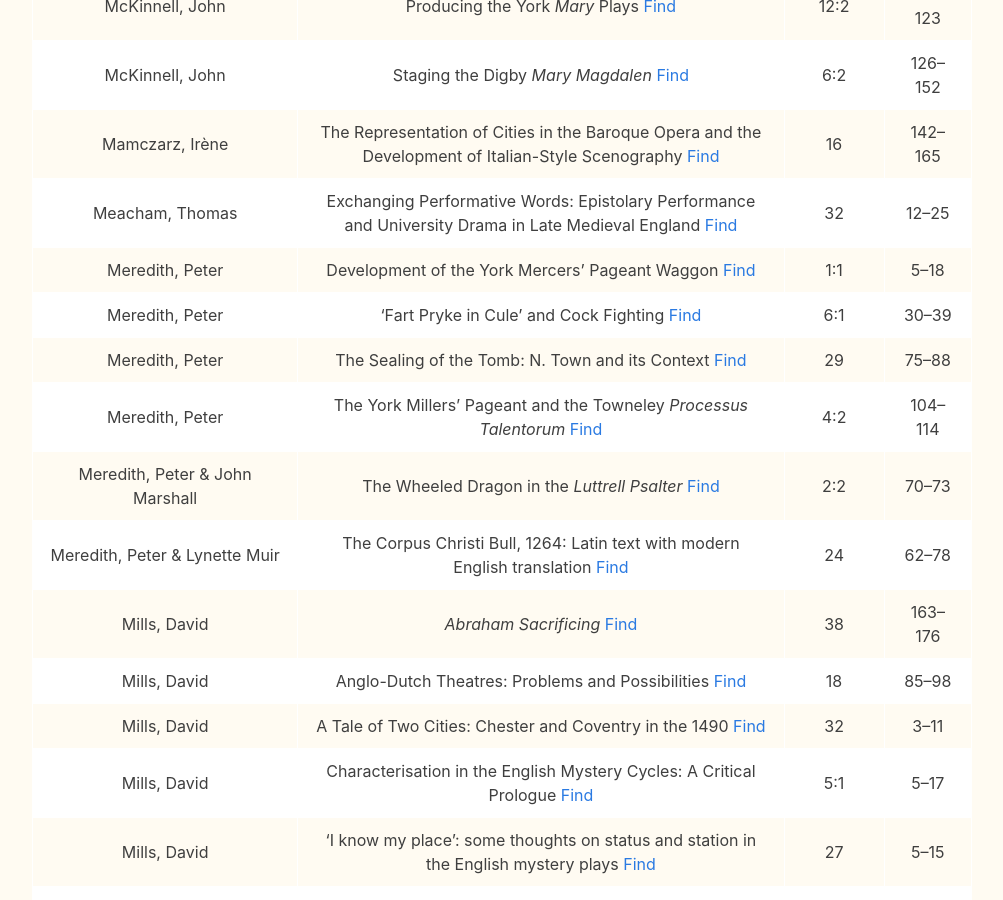
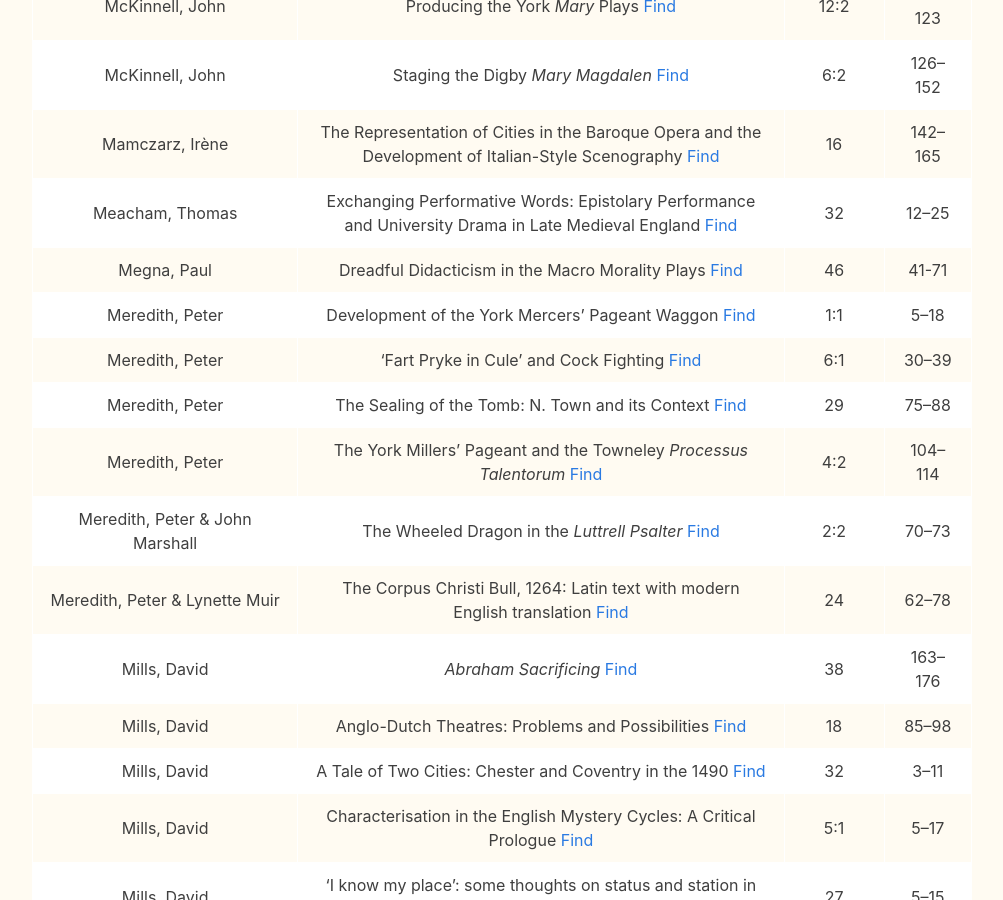
Before and after one commit to MedievalEnglishTheatre/MedievalEnglishTheatre.github.io, a Jekyll site: the page built from src/journal/cumindko.md, in a window 1280 px wide and 900 px high, scrolled down 4484 px. Shown: the whole window, without its empty margins (138-1141 px from the left). Built offline with Jekyll 4.4.1, drawn with Linux system fonts in a browser that asks for light colours.

Commit message:
Update cumindko.md vol. 46

```diff
--- a/src/journal/cumindko.md
+++ b/src/journal/cumindko.md
@@ -85,6 +85,7 @@ The later volumes include *summaries* and *PDFs* of one or two pages.
 |McKinnell, John|Staging the Digby *Mary Magdalen*  [Find](vol06.html#McKinnell) |6:2|126–152|
 |Mamczarz, Irène|The Representation of Cities in the Baroque Opera and the Development of Italian-Style Scenography  [Find](vol16.html#Mamczarz) |16|142–165|
 |Meacham, Thomas|Exchanging Performative Words: Epistolary Performance and University Drama in Late Medieval England  [Find](vol32.html#Meacham) |32|12–25|
+|Megna, Paul|Dreadful Didacticism in the Macro Morality Plays  [Find](vol46.html#Megna) |46|41-71|
 |Meredith, Peter|Development of the York Mercers’ Pageant Waggon  [Find](vol01.html#Meredith) |1:1|5–18|
 |Meredith, Peter|‘Fart Pryke in Cule’ and Cock Fighting  [Find](vol06.html#Meredith) |6:1|30–39|
 |Meredith, Peter|The Sealing of the Tomb: N. Town and its Context  [Find](vol29.html#Meredith) |29|75–88|
```
